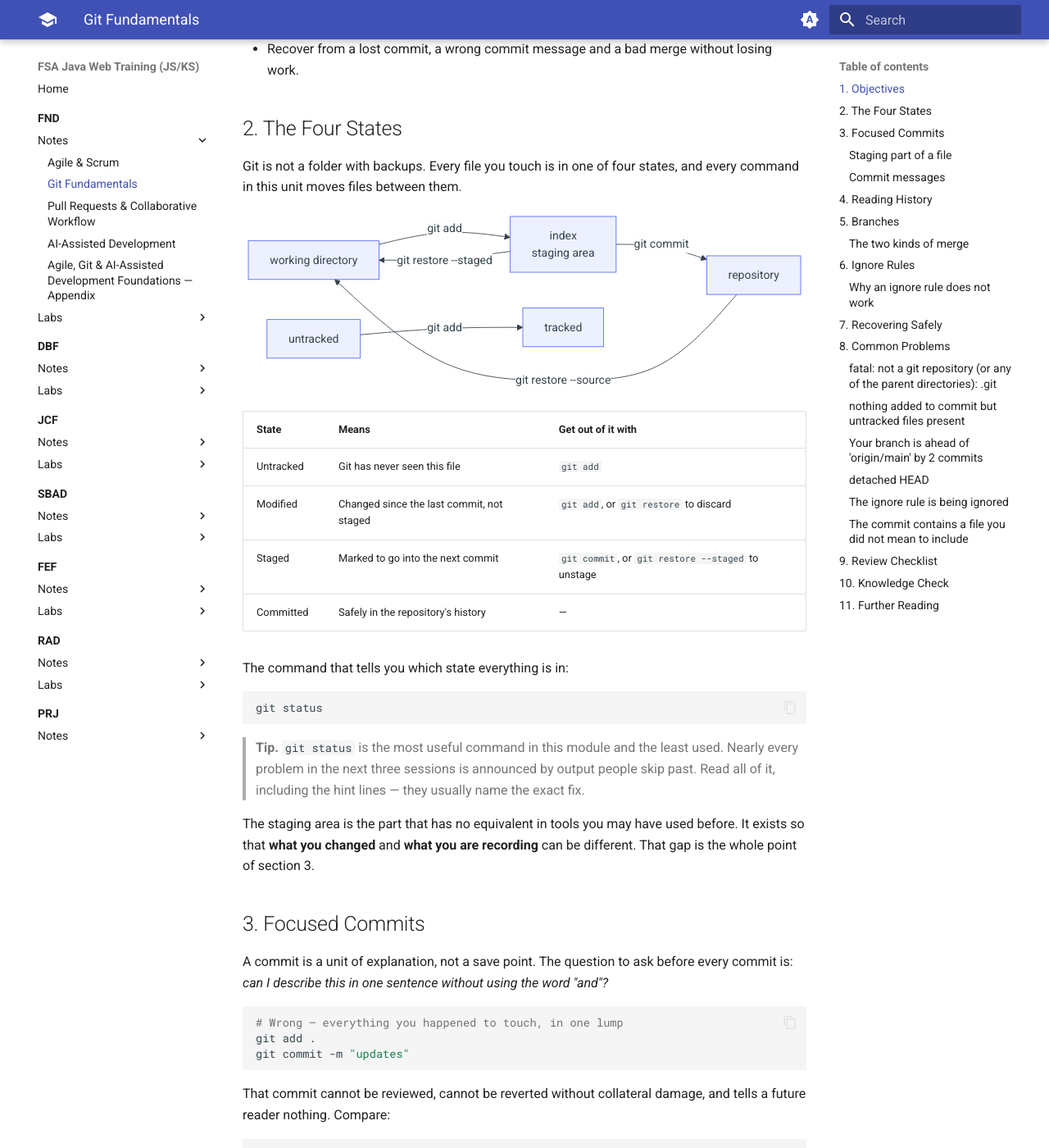
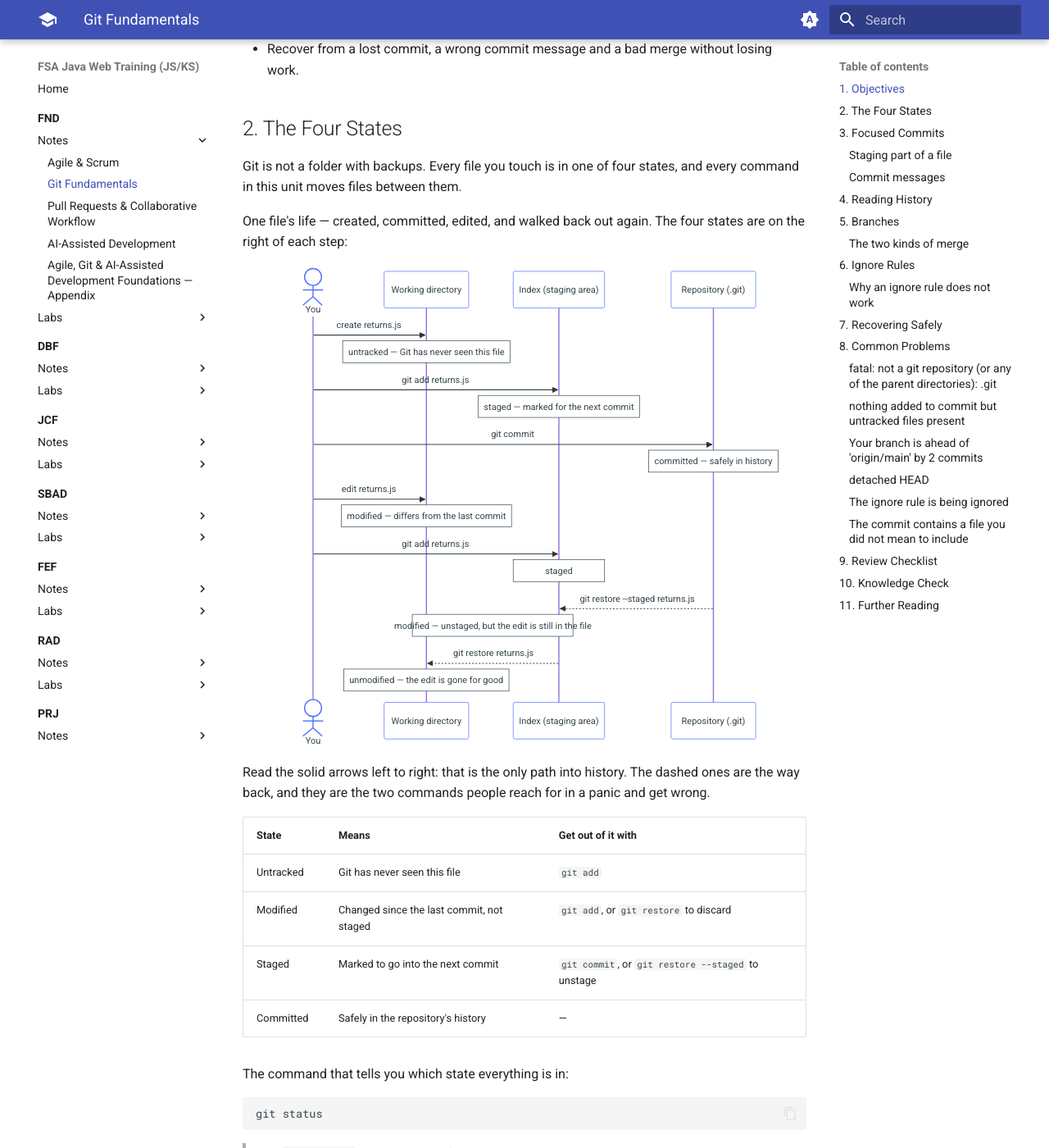
Before and after one commit to phuongbv00/fsa-fr-java-jsks, an MkDocs documentation site: the page built from docs/fnd/git-fundamentals.md, in a window 1280 px wide and 1400 px high, scrolled down 492 px. Shown: the whole window at 82% size. Built offline with MkDocs 1.6.1 and Material for MkDocs 9.7.7, drawn with Linux system fonts in a browser that asks for light colours.

Commit message:
Show the four states as a sequence, not a flowchart
The flowchart drew three storage areas plus a dangling untracked -> tracked
pair that connected to nothing, in a section named for four states. A
sequence over one file's life names all four in the order they happen, and
gets two commands right that the flowchart had wrong: `git restore --staged`
writes the index from HEAD rather than touching the working directory, and
plain `git restore` fills the working file from the index, not from the
repository.

````diff
--- a/docs/fnd/git-fundamentals.md
+++ b/docs/fnd/git-fundamentals.md
@@ -19,14 +19,34 @@ By the end of this unit you will be able to:
 Git is not a folder with backups. Every file you touch is in one of four states, and every
 command in this unit moves files between them.
 
+One file's life — created, committed, edited, and walked back out again. The four states are
+on the right of each step:
+
 ```mermaid
-flowchart LR
-    WD["working directory"] -->|git add| IDX["index<br/>staging area"]
-    IDX -->|git commit| REPO["repository"]
-    IDX -->|git restore --staged| WD
-    REPO -->|git restore --source| WD
-    UT["untracked"] -->|git add| TR["tracked"]
+sequenceDiagram
+    actor You
+    participant WD as Working directory
+    participant IDX as Index (staging area)
+    participant REPO as Repository (.git)
+
+    You->>WD: create returns.js
+    Note over WD: untracked — Git has never seen this file
+    You->>IDX: git add returns.js
+    Note over IDX: staged — marked for the next commit
+    You->>REPO: git commit
+    Note over REPO: committed — safely in history
+    You->>WD: edit returns.js
+    Note over WD: modified — differs from the last commit
+    You->>IDX: git add returns.js
+    Note over IDX: staged
+    REPO-->>IDX: git restore --staged returns.js
+    Note over WD,IDX: modified — unstaged, but the edit is still in the file
+    IDX-->>WD: git restore returns.js
+    Note over WD: unmodified — the edit is gone for good
 ```
+
+Read the solid arrows left to right: that is the only path into history. The dashed ones are
+the way back, and they are the two commands people reach for in a panic and get wrong.
 
 | State | Means | Get out of it with |
 |---|---|---|
````
